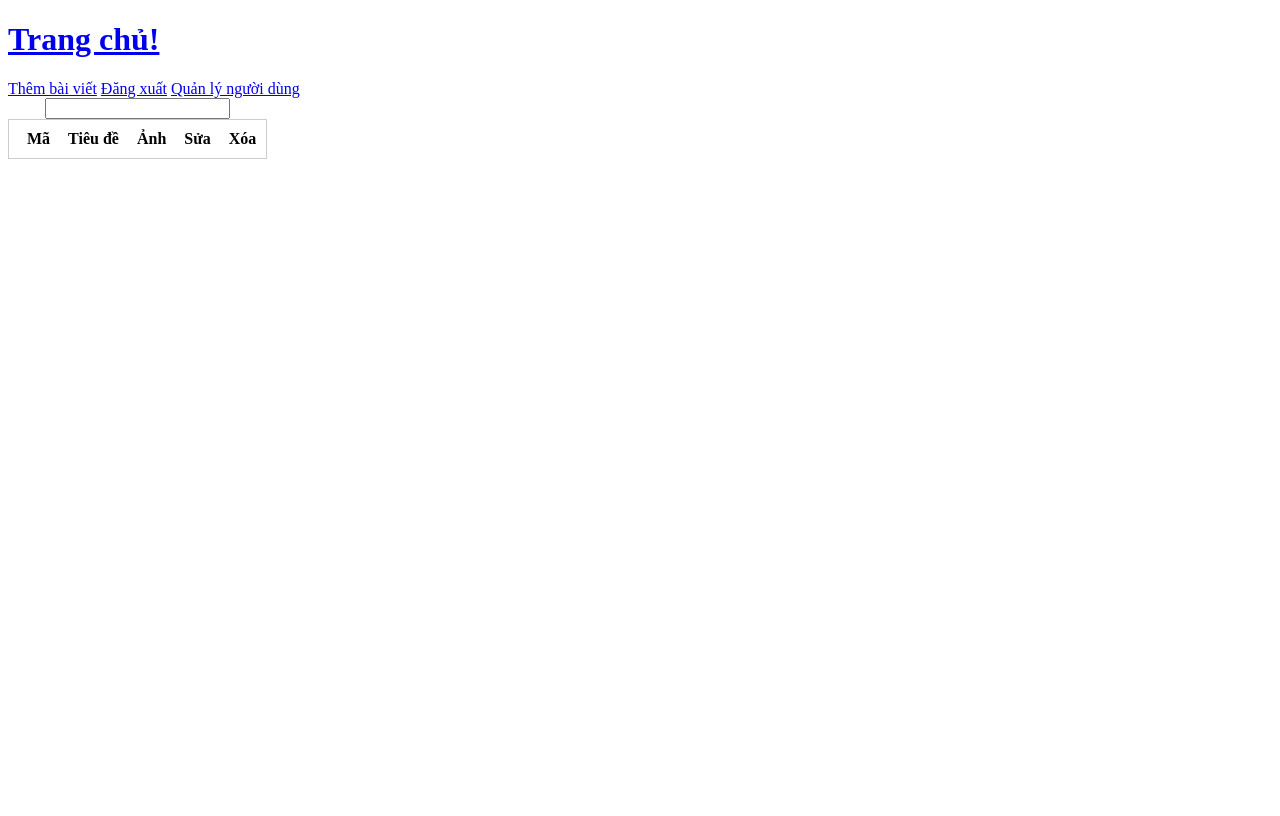
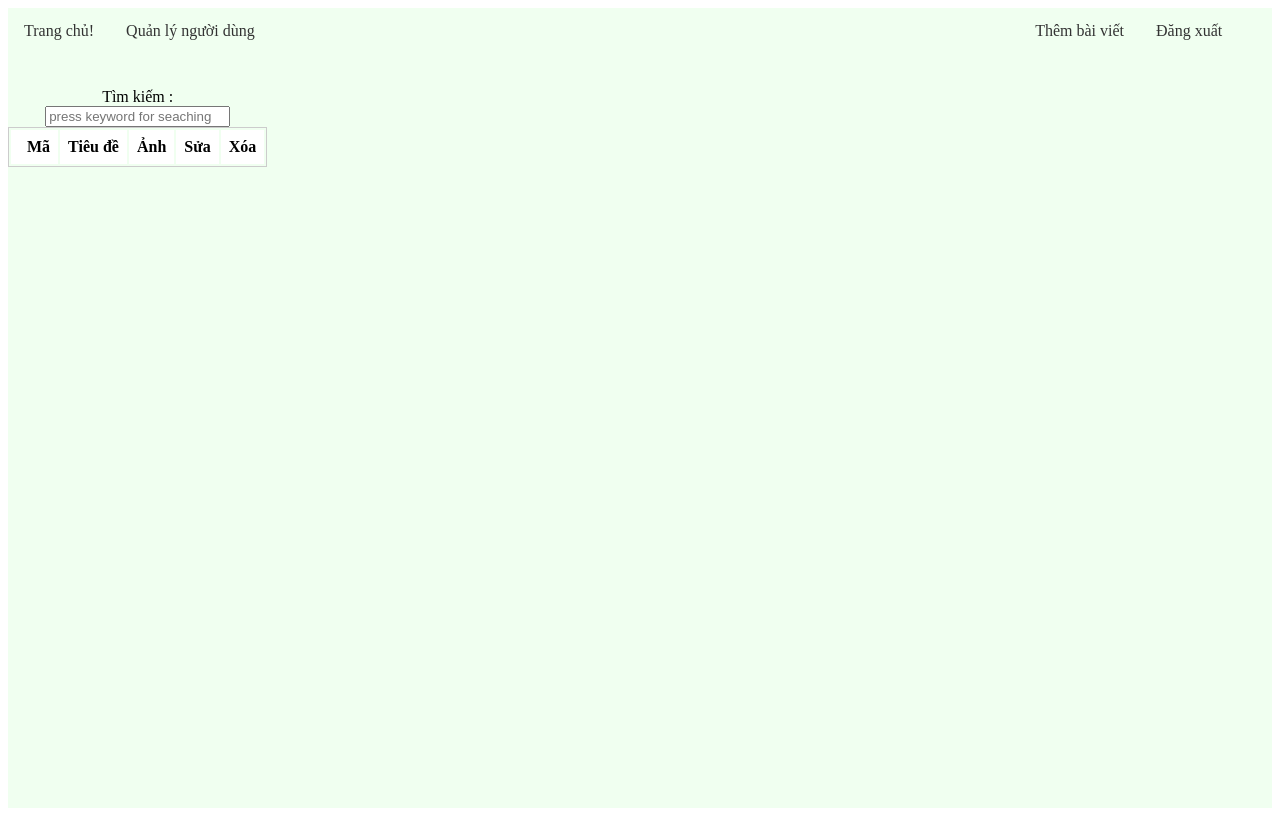
Before and after one commit to Diend1509/NEWS_page, a PHP site: page /NEW/index.php in a window 1280 px wide. Before the commit the page ends 159 px from the top, so only its background shows below. Run offline with PHP 8.4, Linux system fonts and the light colour scheme; the visitor is signed in with stand-in values (Sample User, id 1); data that the repository does not hold is empty.

Commit message:
Update index.php

```diff
--- a/NEW/index.php
+++ b/NEW/index.php
@@ -50,19 +50,81 @@
 			color:#fff!important;
 			background-color:#607d8b!important}
 
+	#div_tong{
+		width: 100%;
+		height: 800px;
+		background-color: #F0FFF0;
+	}
+	#div_tren{
+		width: 100%;
+		height: 10%;
+		/*background-color: darkred;*/
+	}
+	#div_duoi{
+		width: 100%;
+		height: 90%;
+		/*background-color: blue;*/
+	}
+	#div_tren > .trai{
+		width: 30%;
+		height: 80%;
+		/*background-color: pink;*/
+		float: left;
+	}
+	#div_tren > .giua{
+		width: 50%;
+		height: 80%;
+		/*background-color: black;*/
+		float: left;
+	}
+	#div_tren > .phai{
+		width: 20%;
+		height: 80%;
+		float: left;
+	}
+
+	//css của các nút
+	.navbar {
+	  overflow: hidden;
+	  background-color: #333;
+	  font-family: Arial, Helvetica, sans-serif;
+	}
+
+	a {
+	  float: left;
+	  font-size: 16px;
+	  color: #333;
+	  text-align: center;
+	  padding: 14px 16px;
+	  text-decoration: none;
+	}
+	a:hover {
+  		background-color: #333;
+  		color: #fff;
+	}
 
 	</style>
 
 </head>
 <body>
-
-<a href="index.php"> <h1>Trang chủ!</h1> </a>
-<a href="form_php.php"> Thêm bài viết</a>
-<a href="../signout.php">Đăng xuất</a>
-
+<div id="div_tong">
+	<div id="div_tren">
+		<div class="trai" >
+			<a href="index.php">
+				Trang chủ!
+			</a>
 			<?php if($_SESSION['level']==1){
 				include '../menu.php';
 			} ?>
+		</div>
+		<div class="giua"></div>
+		<div class="phai">
+			<a href="form_php.php"> Thêm bài viết</a>
+			<a href="../signout.php">Đăng xuất</a>
+		</div>
+	</div>
+
+
 
 <?php
 include 'connect.php';
@@ -118,10 +180,14 @@ limit $so_tin_tuc_tren_1_trang offset $bo_qua";
 $ket_qua= mysqli_query($ket_noi,$sql);
 
 ?>
+<div id="div_duoi">
+
+
 	<table class="w3-table-all">
 		<caption>
 			<form>
-			<input type="search" name="tim_kiem" value="<?php echo $tim_kiem ?>">
+				Tìm kiếm :
+				<input type="search" placeholder="press keyword for seaching" name="tim_kiem" value="<?php echo $tim_kiem ?>">
 			</form>
 		</caption>
 		<thead>
@@ -164,6 +230,8 @@ $ket_qua= mysqli_query($ket_noi,$sql);
 
 
 	</table>
+</div>
+</div>
 <?php for($i=1; $i<= $so_trang; $i++){ ?>
 <a href="?trang=<?php echo $i ?>&tim_kiem= <?php echo $tim_kiem ?>" class="w3-button">
 	<?php echo $i; ?>
```
Lines whose indentation alone changed are shown as unchanged.
